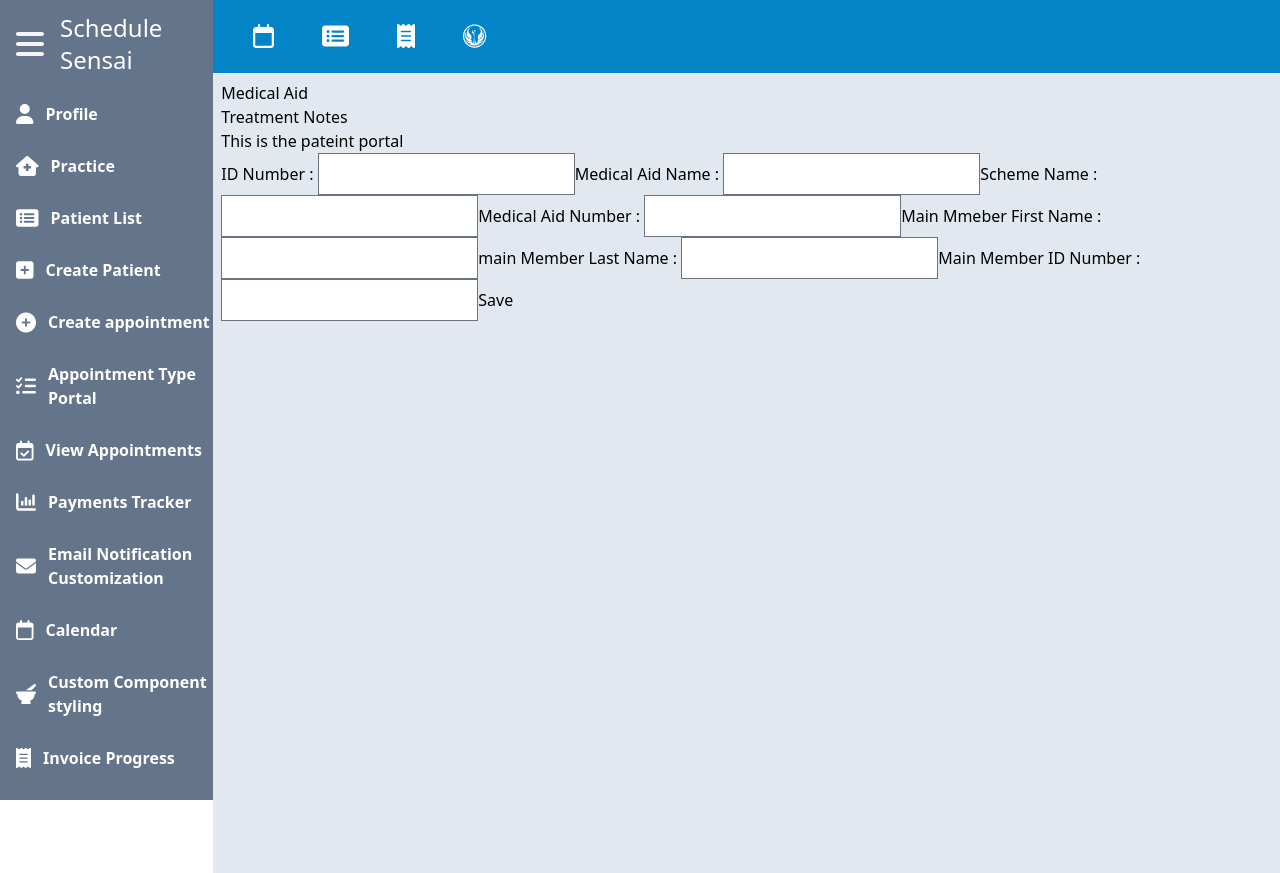
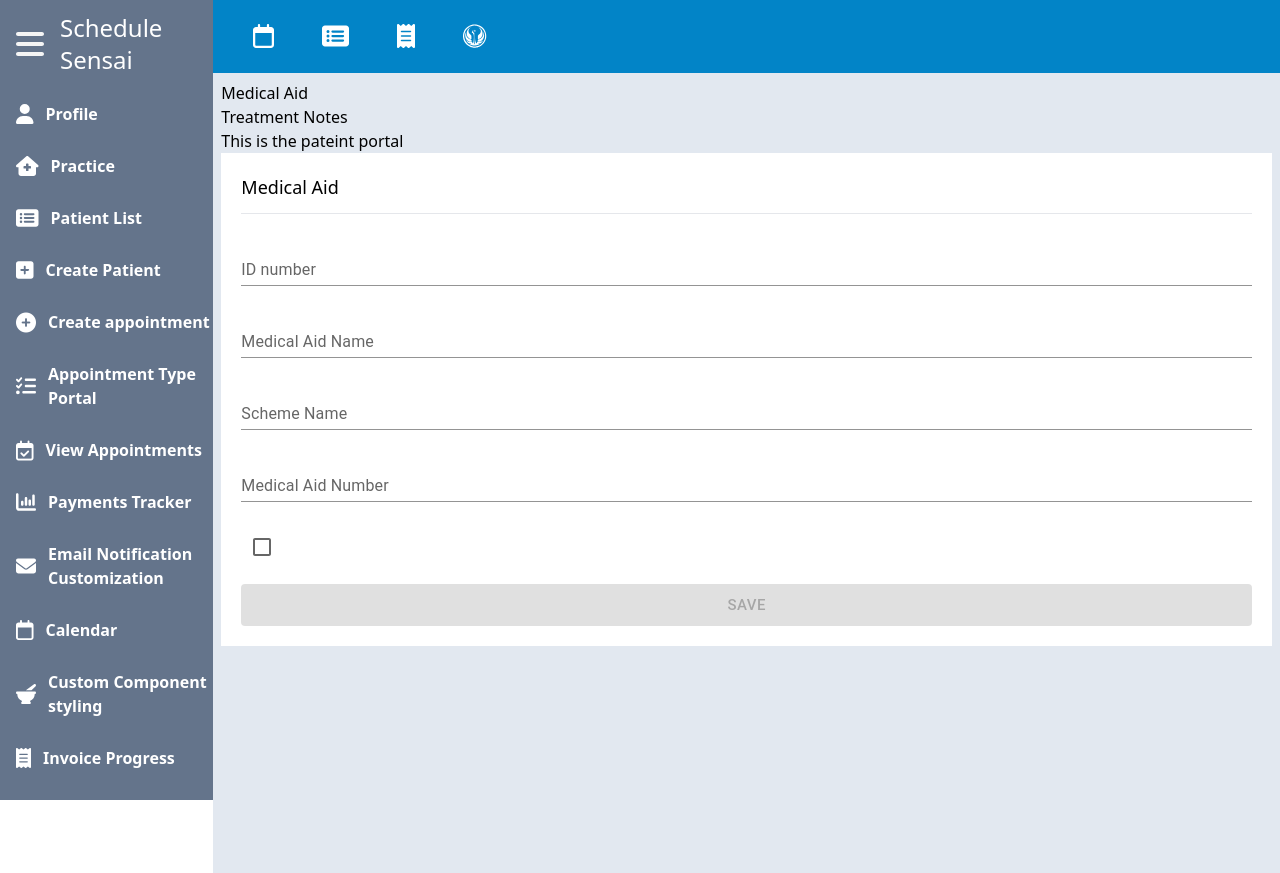
Before and after one commit to Mathers-za/practice-management-frontend, a React (Create React App) app: page /patientPortal/medicalAid in a window 1280 px wide. Built offline with nearby package versions, Linux system fonts and the light colour scheme; no server answers.

Commit message:
prototyping the medical aid compoenent with mui textfield components to see how it looks

```diff
--- a/src/components/MedicalAid.js
+++ b/src/components/MedicalAid.js
@@ -1,11 +1,13 @@
 import { useEffect, useState } from "react";
-import TextInput from "./textInput";
+
 import {
   useFetchData,
   usePostData,
   usePatchData,
 } from "../CustomHooks/serverStateHooks";
 import { useQueryClient } from "react-query";
+import { TextField, Checkbox, Button } from "@mui/material";
+import InputAdornment from "@mui/material/InputAdornment";
 
 export default function MedicalAid({ patientId }) {
   const queryClient = useQueryClient();
@@ -26,6 +28,8 @@ export default function MedicalAid({ patientId }) {
     `/medicalAid/update${data?.id}`,
     "medicalAidData"
   );
+
+  const [showDependantFields, setShowDependantFields] = useState(false);
 
   useEffect(() => {
     if (!data) {
@@ -56,6 +60,7 @@ export default function MedicalAid({ patientId }) {
   return (
     <>
       <form
+        className="bg-white p-5  "
         onSubmit={(e) => {
           e.preventDefault();
           if (isFirstTimeCreatingPost) {
@@ -68,52 +73,94 @@ export default function MedicalAid({ patientId }) {
           }
         }}
       >
-        <TextInput
+        <div className="space-y-6">
+          <div className="border-b ">
+            <h1 className="mb-3 text-lg">Medical Aid</h1>
+          </div>{" "}
+          <TextField
+            variant="standard"
+            fullWidth
             onChange={handleChange}
             name="gov_id"
             value={medAidInformation?.gov_id || ""}
-          labelText="ID Number"
+            label="ID number"
           />
-        <TextInput
+          <TextField
+            variant="standard"
+            fullWidth
             onChange={handleChange}
             name="medaid_name"
             value={medAidInformation?.medaid_name || ""}
-          labelText="Medical Aid Name"
+            label="Medical Aid Name"
           />
-        <TextInput
+          <TextField
+            variant="standard"
+            fullWidth
             onChange={handleChange}
             name="medaid_scheme"
             value={medAidInformation?.medaid_scheme || ""}
-          labelText="Scheme Name"
+            label="Scheme Name"
           />
-        <TextInput
+          <TextField
+            variant="standard"
+            fullWidth
             onChange={handleChange}
             name="medaid_number"
             value={medAidInformation?.medaid_number || ""}
-          labelText="Medical Aid Number"
+            label="Medical Aid Number"
           />
-        <TextInput
+          <Checkbox
+            onChange={(event) => {
+              setShowDependantFields(!showDependantFields);
+              handleChange(event);
+            }}
+            size="medium"
+            defaultChecked={false}
+            name="dependant"
+            value={medAidInformation.dependant}
+          />
+        </div>
+
+        {showDependantFields && (
+          <div className="space-y-6 mt-3">
+            <TextField
+              variant="standard"
+              fullWidth
               onChange={handleChange}
               name="mainmem_name"
               value={medAidInformation?.mainmem_name || ""}
-          labelText="Main Mmeber First Name"
+              label="Main Mmeber First Name"
             />
-        <TextInput
+            <TextField
+              variant="standard"
+              fullWidth
               onChange={handleChange}
               name="mainmem_surname"
               value={medAidInformation?.mainmem_surname || ""}
-          labelText="main Member Last Name"
+              label="main Member Last Name"
             />
-        <TextInput
+            <TextField
+              variant="standard"
+              fullWidth
               onChange={handleChange}
               name="mainmem_gov_id"
               value={medAidInformation?.mainmem_gov_id || ""}
-          labelText="Main Member ID Number"
+              label="Main Member ID Number"
             />
-        <button disabled={Object.keys(changes).length === 0} type="submit">
-          {" "}
+          </div>
+        )}
+
+        <div className="mt-4">
+          <Button
+            type="submit"
+            fullWidth
+            disabled={Object.keys(changes).length === 0}
+            size="large"
+            variant="contained"
+          >
             Save
-        </button>
+          </Button>
+        </div>
       </form>
     </>
   );
--- a/src/components/miscellaneous components/DisplayTextInput.js
+++ b/src/components/miscellaneous components/DisplayTextInput.js
@@ -18,7 +18,7 @@ export default function Input({
     <div className="group  space-y-1 ">
       <label
         id={id}
-        className="  text-sky-600  ring-sky-400  group-hover:text-blue-800 cursor-text  disabled:text-gray-500   "
+        className=" focus:ring-0 focus:ring-transparent text-sky-600  ring-sky-400  group-hover:text-blue-800 cursor-text  disabled:text-gray-500   "
       >
         {" "}
         {labelText}{" "}
@@ -32,7 +32,7 @@ export default function Input({
         name={name}
         value={value}
         required={required}
-        className=" min-w-full  peer/input placeholder:text-sm  disabled:opacity-50 disabled:border-gray-600 disabled:text-yellow-300 "
+        className="   min-w-full  peer/input placeholder:text-sm  disabled:opacity-50 disabled:border-gray-600 disabled:text-yellow-300 "
         autoComplete={autoComplete}
         id={id ? id : null}
       />
--- /dev/null
+++ b/src/mui themes/muiThemes.js
@@ -0,0 +1,17 @@
+import { createTheme } from "@mui/material/styles";
+
+const theme = createTheme({
+  components: {
+    MuiTextField: {
+      styleOverrides: {
+        root: {
+          "input:focus": {
+            boxShadow: "none",
+          },
+        },
+      },
+    },
+  },
+});
+
+export default theme;
--- a/tailwind.config.js
+++ b/tailwind.config.js
@@ -1,6 +1,7 @@
 /** @type {import('tailwindcss').Config} */
 module.exports = {
   content: ["./src/**/*.{js,jsx,ts,tsx}"],
+
   theme: {
     extend: {
       height: {
```
Also changed, not shown: src/App.js (+11 -3 lines). Lines whose indentation alone changed are shown as unchanged.
